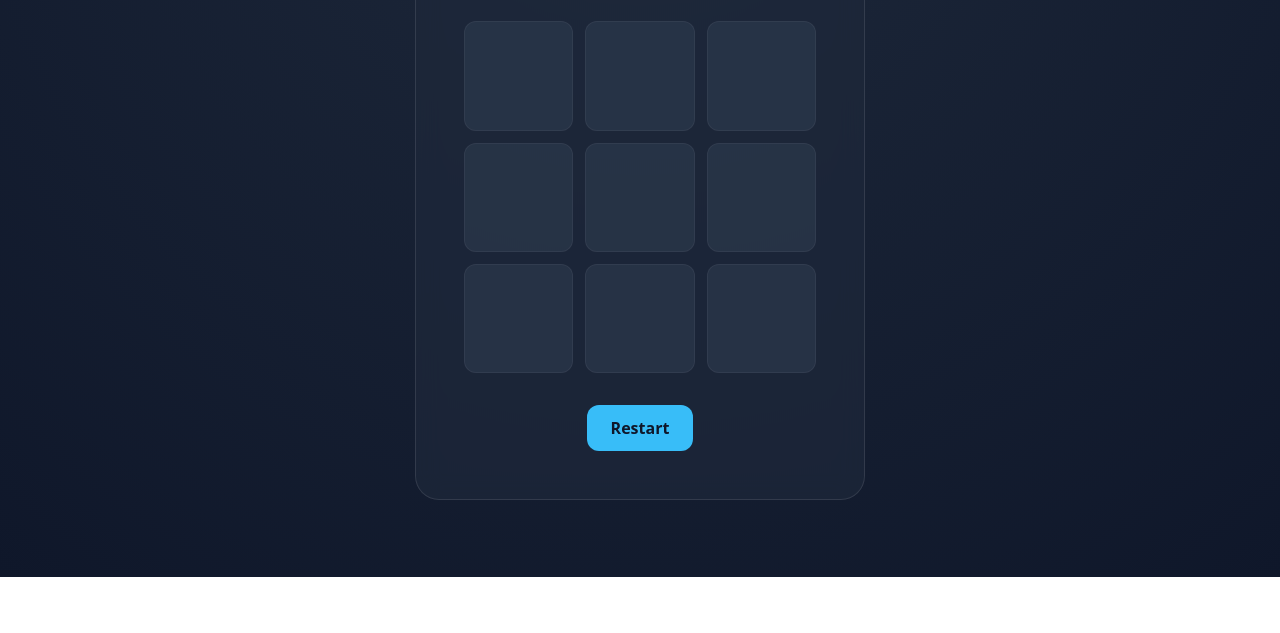
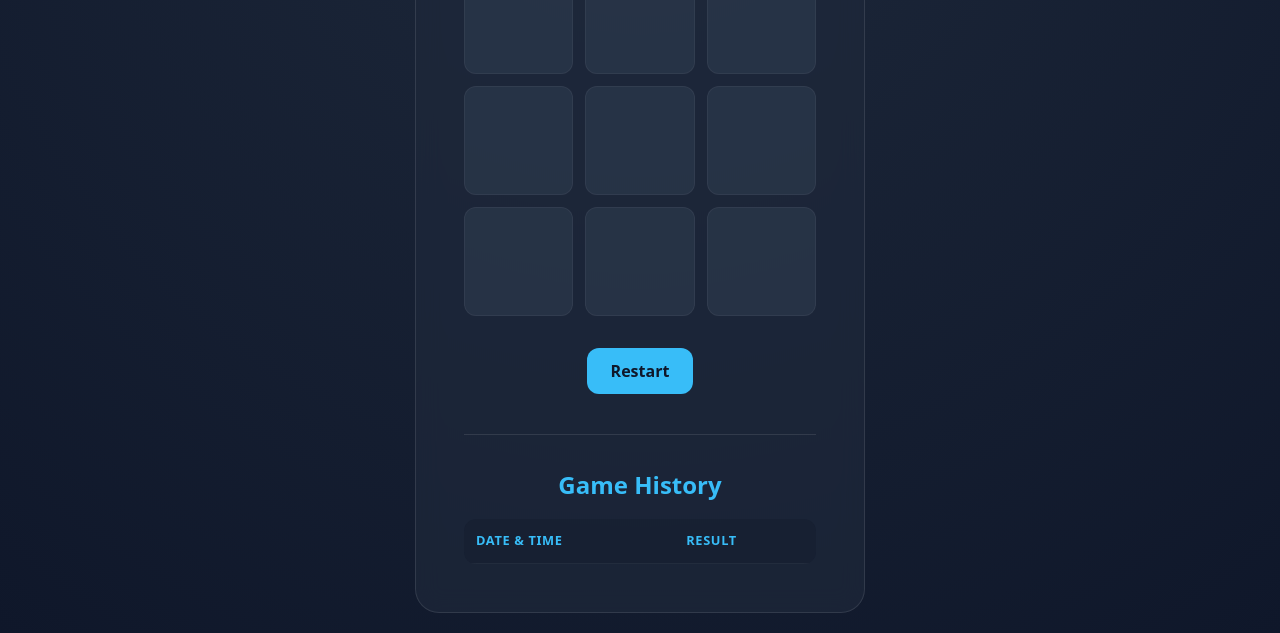
Before and after one commit to dafuloth/m2-project, a website: page index.html in a window 1280 px wide. Shown: the part 223-856 px from the top of the page. Before the commit the page ends 800 px from the top, so only its background shows below. Drawn offline with Linux system fonts and the light colour scheme.

Commit message:
feat: add scoreboard to track game history

```diff
--- a/assets/style.css
+++ b/assets/style.css
@@ -201,6 +201,55 @@ dialog p {
   margin-top: 24px;
 }
 
+#scoreboard-section {
+  margin-top: 40px;
+  padding-top: 32px;
+  border-top: 1px solid rgba(255, 255, 255, 0.1);
+}
+
+#scoreboard-title {
+  font-size: 1.5rem;
+  margin-bottom: 16px;
+  color: var(--accent-color);
+  font-weight: 700;
+}
+
+.table-container {
+  overflow-x: auto;
+  border-radius: 12px;
+  background: rgba(15, 23, 42, 0.3);
+}
+
+table {
+  width: 100%;
+  border-collapse: collapse;
+  font-size: 0.9rem;
+}
+
+th,
+td {
+  padding: 12px;
+  text-align: left;
+  border-bottom: 1px solid rgba(255, 255, 255, 0.05);
+}
+
+th {
+  font-weight: 700;
+  color: var(--accent-color);
+  text-transform: uppercase;
+  letter-spacing: 0.05em;
+  font-size: 0.8rem;
+}
+
+td {
+  color: var(--text-color);
+  opacity: 0.9;
+}
+
+tr:last-child td {
+  border-bottom: none;
+}
+
 /* Media Queries for Desktop */
 @media (min-width: 768px) {
   main {
--- a/index.html
+++ b/index.html
@@ -34,6 +34,23 @@
             <button id="restart">Restart</button>
         </div>
 
+        <section id="scoreboard-section" aria-labelledby="scoreboard-title">
+            <h2 id="scoreboard-title">Game History</h2>
+            <div class="table-container">
+                <table id="scoreboard">
+                    <thead>
+                        <tr>
+                            <th>Date & Time</th>
+                            <th>Result</th>
+                        </tr>
+                    </thead>
+                    <tbody id="scoreboard-body">
+                        <!-- Rows will be added here via JS -->
+                    </tbody>
+                </table>
+            </div>
+        </section>
+
         <dialog id="game-over-modal">
             <h2 id="game-result"></h2>
             <p>Would you like to play again?</p>
--- a/src/script.js
+++ b/src/script.js
@@ -6,6 +6,7 @@ const modalMsg = document.getElementById('game-result');
 const modalRestartBtn = document.getElementById('modal-restart');
 const modalCancelBtn = document.getElementById('modal-cancel');
 const winSound = document.getElementById('win-sound');
+const scoreboardBody = document.getElementById('scoreboard-body');
 
 let boardState = Array(9).fill('');
 let currentPlayer = 'X';
@@ -64,6 +65,7 @@ function makeMove(index) {
     if (modal) {
       modal.showModal();
     }
+    recordGameResult(winMsg);
     return;
   }
 
@@ -77,6 +79,7 @@ function makeMove(index) {
     if (modal) {
       modal.showModal();
     }
+    recordGameResult(drawMsg);
     return;
   }
 
@@ -90,6 +93,28 @@ function checkWin(player, board = boardState) {
 
 function checkDraw(board = boardState) {
   return board.every(cell => cell !== '');
+}
+
+function recordGameResult(result) {
+  if (!scoreboardBody) return;
+
+  const now = new Date();
+  const dateTimeStr = now.toLocaleString(undefined, {
+    year: 'numeric',
+    month: 'short',
+    day: 'numeric',
+    hour: '2-digit',
+    minute: '2-digit'
+  });
+
+  const row = document.createElement('tr');
+  row.innerHTML = `
+    <td>${dateTimeStr}</td>
+    <td>${result}</td>
+  `;
+
+  // Prepend so latest results are at the top
+  scoreboardBody.insertBefore(row, scoreboardBody.firstChild);
 }
 
 cells.forEach(cell => cell.addEventListener('click', handleCellClick));
```
